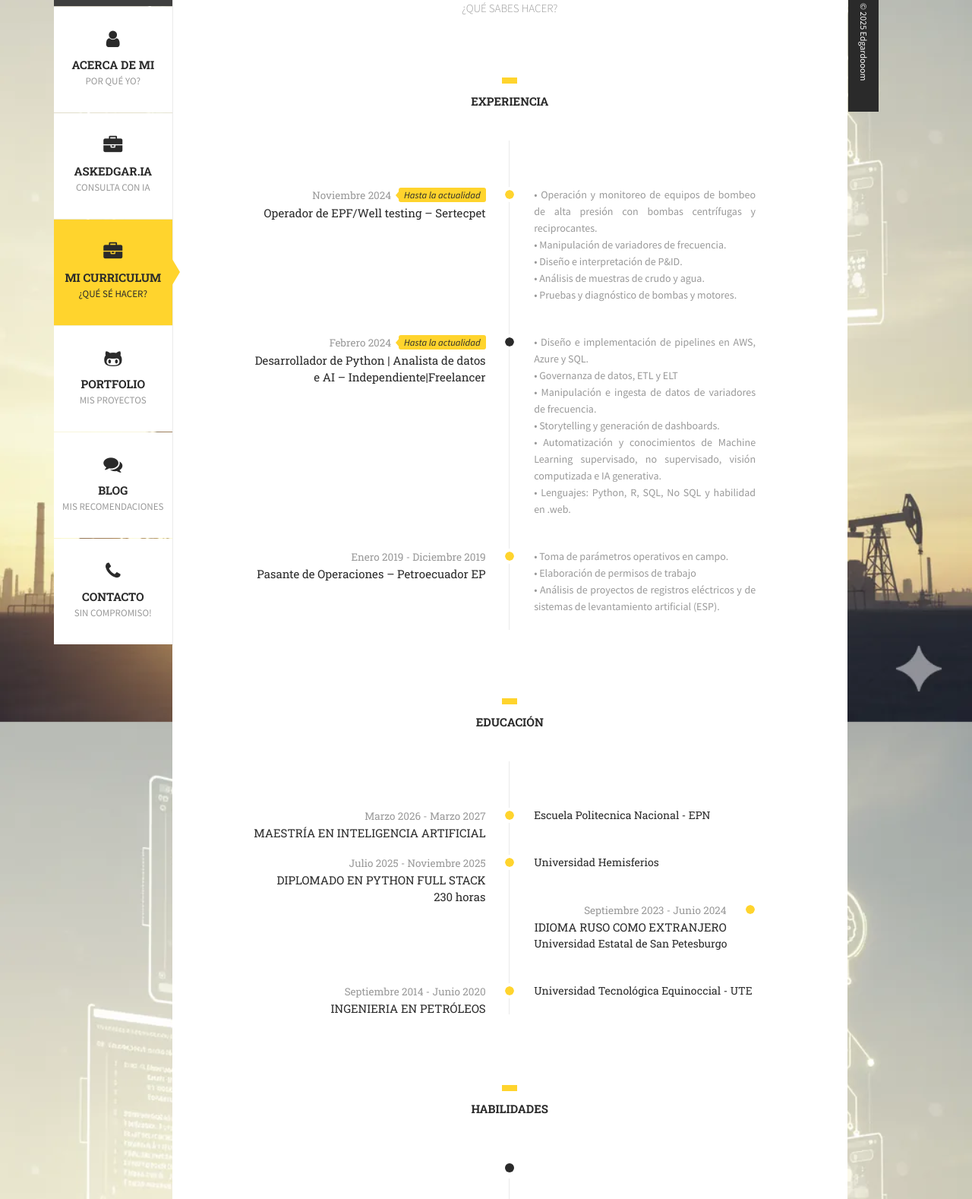
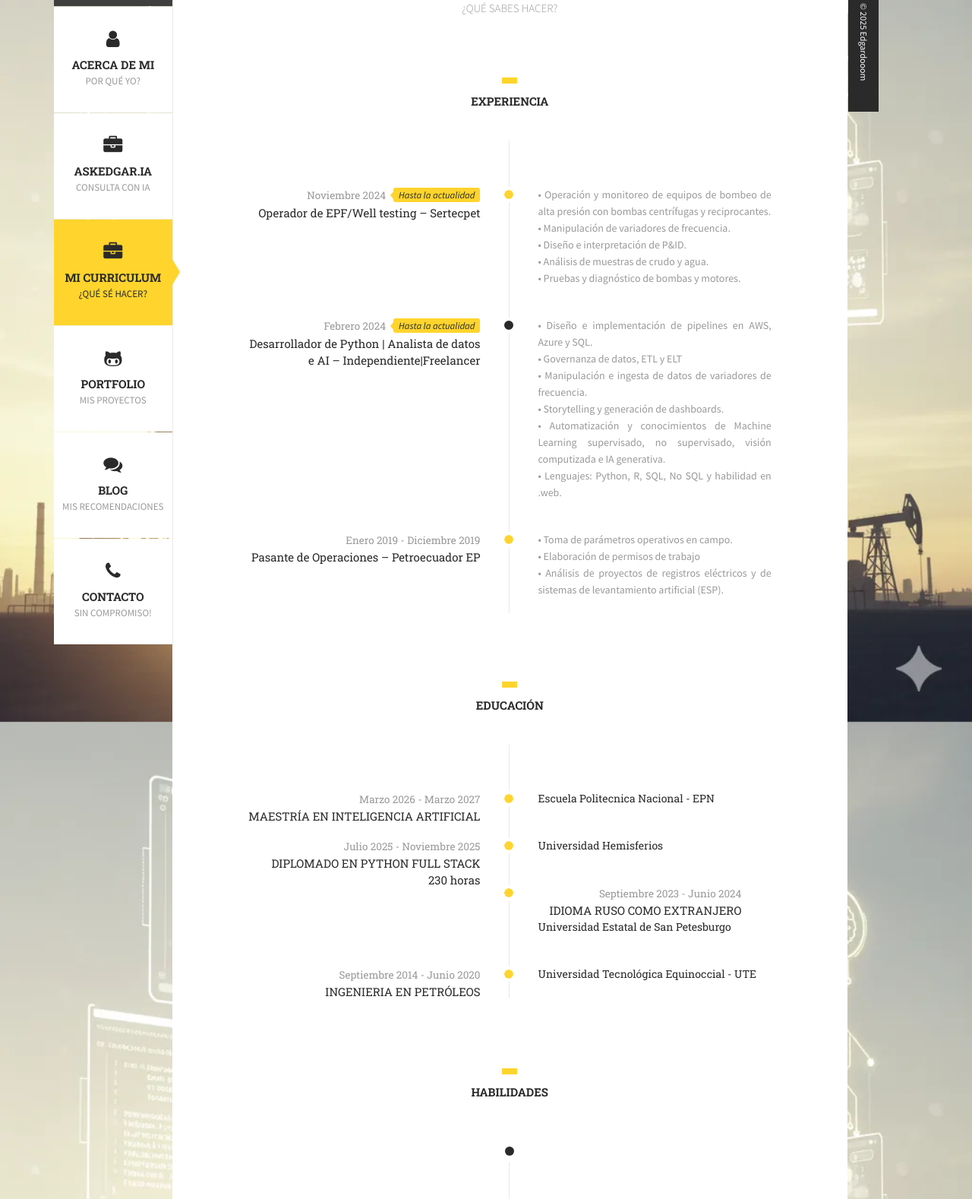
Before and after one commit to edgardoomer/portafolio-django, a Django app: page /es/resumen/ in a window 1280 px wide. Shown: the part 330-1908 px from the top of the page at 76% size. Run offline with Django 5.2, Linux system fonts and the light colour scheme; some libraries are stand-ins or nearby versions.

Commit message:
Corregir desalineacion de los puntos del timeline del curriculum
El punto usaba un offset fijo (em/px) contra columnas en %, por lo que se
desplazaba al redimensionar. Ahora el punto se ancla a la linea central
(mismo 49.9% sobre el contenedor de ancho completo), asi queda siempre
sobre la linea en cualquier ancho; en movil se oculta como la linea.

```diff
--- a/static/css/main.css
+++ b/static/css/main.css
@@ -545,40 +545,51 @@ img.signature{
 .timeline .timeline-inner .name {
     float: left;
     font-size: 18px;
-    padding-right: 4px;
+    /* El borde derecho coincide con la linea central (49.9%); el padding deja
+       hueco para el punto. Asi el punto no se desalinea al redimensionar. */
+    padding-right: 38px;
     position: relative;
     text-align: right;
-    width: 46%;
-}
-
+    width: 49.9%;
+}
+
+/* Punto viejo: se desalineaba al redimensionar (offset fijo vs columnas en %).
+   Lo ocultamos y usamos el punto anclado a la linea central de abajo. */
 .timeline .timeline-inner .name:before {
+    display: none;
+}
+
+/* Punto NUEVO anclado a la LINEA CENTRAL: usa el mismo 49.9% que la linea,
+   sobre el contenedor de ancho completo (.timeline-inner). Por eso queda
+   siempre sobre la linea, sin importar el ancho de la pantalla. */
+.timeline .timeline-inner:before {
+    content: " ";
+    position: absolute;
+    left: 49.9%;
+    margin-left: -10px;
+    top: 1px;
+    width: 20px;
+    height: 20px;
     background: #ffd42d;
     border: 4px solid #fff;
-    content: " ";
-    height: 20px;
-    position: absolute;
-    right: -2.1em;
-    top: 1px;
-    width: 20px;
-	 background-clip: padding-box;
-	 -moz-background-clip:padding;
-	 background-clip:padding-box;
-}
-
-.timeline .timeline-inner .name.switched:before{
+    border-radius: 50%;
+    background-clip: padding-box;
+    z-index: 3;
+}
+
+/* Entrada marcada como 'switched' -> punto oscuro (requiere :has, soportado
+   por los navegadores modernos). */
+.timeline .timeline-inner:has(.name.switched):before {
     background: #2a2a2a;
-	 background-clip: padding-box;
-	 -moz-background-clip:padding;
-	 background-clip:padding-box;
-
 }
 
 .timeline .timeline-inner .detail {
-    margin-left: 41%;
-    padding-left: 94px;
+    /* Empieza en la linea central (49.9%), simetrico con .name */
+    margin-left: 49.9%;
+    padding-left: 38px;
     position: relative;
 	text-align:left;
-	width:56%;
+	width:50.1%;
 }
 
 .timeline .timeline-inner .name h4 {
@@ -1659,7 +1670,7 @@ ul.hb-list li h6 {
 	.block-content.mb-100.pb-10, .block-content.mb-100.pb-30{margin-bottom:80px !important;}
 	.listing-large .listing-large-inner{margin-bottom:0;}
 	.listing,.listing-large, .timeline{padding:0;margin-top:0 !important;}
-	.listing:after, .listing-inner:before, .listing-inner:after, .timeline:after, .timeline .timeline-inner .name:before, .listing-large-inner:before,
+	.listing:after, .listing-inner:before, .listing-inner:after, .timeline:after, .timeline .timeline-inner .name:before, .timeline .timeline-inner:before, .listing-large-inner:before,
 	.listing-large-inner:after, .listing-large:after, .services:before, .services:after, .filter li:not(:last-child):after, .main-nav ul li:first-child:after{content:none;}
 	.listing .listing-event .data.left{width:35%;margin-left: 5%;padding-right:0;}
 	.insta-Feed li, .insta-Feed li a{width:18%;}
@@ -1748,7 +1759,7 @@ ul.hb-list li h6 {
 	.block-content.mb-100.pb-10, .block-content.mb-100.pb-30{margin-bottom:80px !important;}
 	.listing-large .listing-large-inner{margin-bottom:0;}
 	.listing,.listing-large, .timeline{padding:0;margin-top:0 !important;}
-	.listing:after, .listing-inner:before, .listing-inner:after, .timeline:after, .timeline .timeline-inner .name:before, .listing-large-inner:before,
+	.listing:after, .listing-inner:before, .listing-inner:after, .timeline:after, .timeline .timeline-inner .name:before, .timeline .timeline-inner:before, .listing-large-inner:before,
 	.listing-large-inner:after, .listing-large:after, .services:before, .services:after, .filter li:not(:last-child):after, .main-nav ul li:first-child:after{content:none;}
 	.listing .listing-event .data.left, .listing .listing-event .data.right{width:auto;margin:0;padding:0;float:none;text-align:left;}
 	.insta-Feed li, .insta-Feed li a{width:45%;margin:0;}
```
